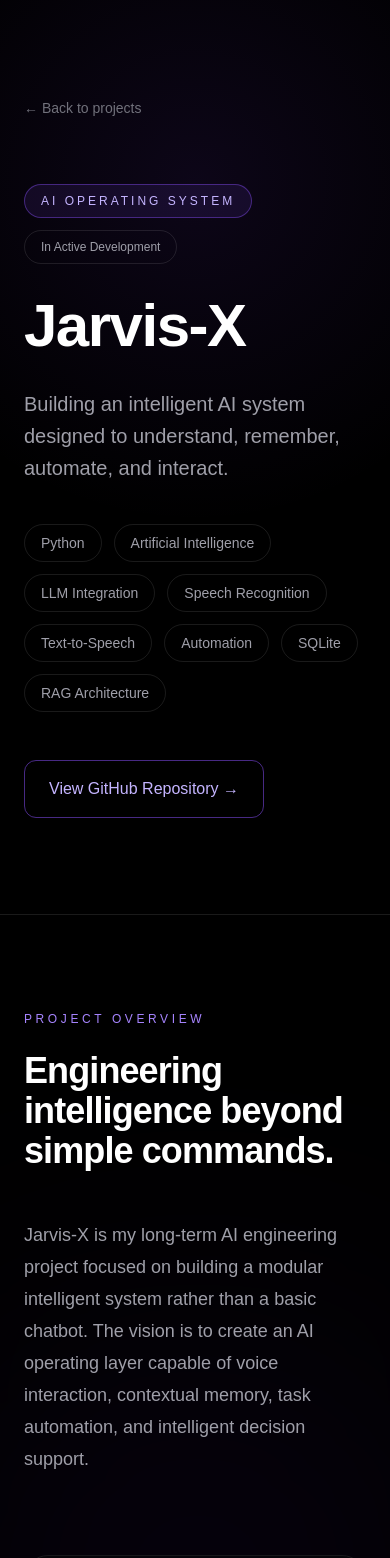
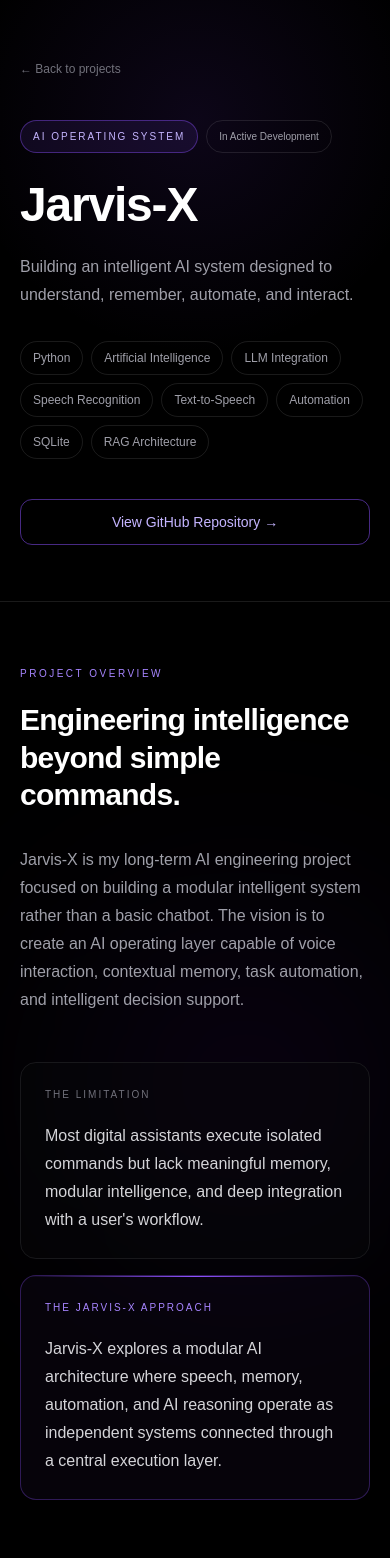
Before and after one commit to annukumarr/akp-portfolio, a Next.js app: page /projects/jarvis-x in a window 390 px wide. Shown: the top 1558 px of the page. Built offline with nearby package versions, Linux system fonts and the light colour scheme.

Commit message:
feat: finalize responsive layouts and accessibility improvements

```diff
--- a/components/ProjectDetails/ProjectHero/ProjectHero.tsx
+++ b/components/ProjectDetails/ProjectHero/ProjectHero.tsx
@@ -18,53 +18,53 @@ export default function ProjectHero({
   github,
 }: ProjectHeroProps) {
   return (
-    <section className="relative overflow-hidden border-b border-white/10 bg-black px-6 py-24 md:px-10 md:py-32">
+    <section className="relative overflow-hidden border-b border-white/10 bg-black px-5 py-14 sm:px-6 sm:py-20 md:px-10 md:py-32">
       <div className="absolute inset-0 bg-[radial-gradient(circle_at_50%_20%,rgba(124,58,237,0.10),transparent_45%)]" />
 
       <div className="relative mx-auto max-w-6xl">
         <Link
           href="/#projects"
-          className="inline-flex text-sm text-zinc-500 transition duration-300 hover:text-white"
+          className="inline-flex text-xs text-zinc-500 transition duration-300 hover:text-white sm:text-sm"
         >
           ← Back to projects
         </Link>
 
-        <div className="mt-16">
-          <div className="flex flex-wrap items-center gap-3">
-            <span className="rounded-full border border-violet-500/40 bg-violet-500/10 px-4 py-2 text-xs font-medium uppercase tracking-[0.25em] text-violet-300">
+        <div className="mt-10 sm:mt-14 md:mt-16">
+          <div className="flex flex-wrap items-center gap-2 sm:gap-3">
+            <span className="rounded-full border border-violet-500/40 bg-violet-500/10 px-3 py-2 text-[10px] font-medium uppercase tracking-[0.2em] text-violet-300 sm:px-4 sm:text-xs sm:tracking-[0.25em]">
               {category}
             </span>
 
-            <span className="rounded-full border border-white/10 px-4 py-2 text-xs text-zinc-400">
+            <span className="rounded-full border border-white/10 px-3 py-2 text-[10px] text-zinc-400 sm:px-4 sm:text-xs">
               {status}
             </span>
           </div>
 
-          <h1 className="mt-8 text-6xl font-semibold tracking-tight text-white md:text-7xl lg:text-8xl">
+          <h1 className="mt-7 text-5xl font-semibold tracking-tight text-white sm:mt-8 sm:text-6xl md:text-7xl lg:text-8xl">
             {title}
           </h1>
 
-          <p className="mt-8 max-w-3xl text-xl leading-8 text-zinc-400 md:text-2xl">
+          <p className="mt-6 max-w-3xl text-base leading-7 text-zinc-400 sm:mt-8 sm:text-xl sm:leading-8 md:text-2xl">
             {tagline}
           </p>
 
-          <div className="mt-10 flex flex-wrap gap-3">
+          <div className="mt-8 flex flex-wrap gap-2 sm:mt-10 sm:gap-3">
             {technologies.map((technology) => (
               <span
                 key={technology}
-                className="rounded-full border border-white/10 px-4 py-2 text-sm text-zinc-400"
+                className="rounded-full border border-white/10 px-3 py-2 text-xs text-zinc-400 sm:px-4 sm:text-sm"
               >
                 {technology}
               </span>
             ))}
           </div>
 
-          <div className="mt-12">
+          <div className="mt-10 sm:mt-12">
             <a
               href={github}
               target="_blank"
               rel="noreferrer"
-              className="inline-flex rounded-xl border border-violet-500/50 px-6 py-4 font-medium text-violet-300 transition duration-300 hover:border-violet-400 hover:bg-violet-500/10 hover:text-violet-200"
+              className="inline-flex w-full items-center justify-center rounded-xl border border-violet-500/50 px-5 py-3 text-sm font-medium text-violet-300 transition duration-300 hover:border-violet-400 hover:bg-violet-500/10 hover:text-violet-200 sm:w-auto sm:px-6 sm:py-4 sm:text-base"
             >
               View GitHub Repository →
             </a>
--- a/components/ProjectDetails/ProjectOverview/ProjectOverview.tsx
+++ b/components/ProjectDetails/ProjectOverview/ProjectOverview.tsx
@@ -19,46 +19,46 @@ export default function ProjectOverview({
 }: ProjectOverviewProps) {
   return (
     <section className="relative overflow-hidden border-b border-zinc-900">
-      <div className="pointer-events-none absolute right-0 top-1/2 h-96 w-96 -translate-y-1/2 rounded-full bg-violet-600/10 blur-[150px]" />
+      <div className="pointer-events-none absolute right-0 top-1/2 h-72 w-72 -translate-y-1/2 rounded-full bg-violet-600/10 blur-[120px] sm:h-96 sm:w-96 sm:blur-[150px]" />
 
-      <div className="relative mx-auto max-w-7xl px-6 py-24 md:py-32">
-        <div className="grid gap-12 lg:grid-cols-[0.8fr_1.2fr] lg:gap-20">
+      <div className="relative mx-auto max-w-7xl px-5 py-16 sm:px-6 sm:py-20 md:py-32">
+        <div className="grid gap-8 sm:gap-10 lg:grid-cols-[0.8fr_1.2fr] lg:gap-20">
           <div>
-            <p className="text-xs font-medium uppercase tracking-[0.3em] text-violet-400">
+            <p className="text-[10px] font-medium uppercase tracking-[0.25em] text-violet-400 sm:text-xs sm:tracking-[0.3em]">
               {label}
             </p>
 
-            <h2 className="mt-6 text-4xl font-semibold tracking-tight text-white md:text-6xl">
+            <h2 className="mt-5 text-3xl font-semibold leading-tight tracking-tight text-white sm:mt-6 sm:text-4xl md:text-6xl">
               {heading}
             </h2>
           </div>
 
           <div className="flex items-end">
-            <p className="max-w-2xl text-lg leading-8 text-zinc-400">
+            <p className="max-w-2xl text-base leading-7 text-zinc-400 sm:text-lg sm:leading-8">
               {description}
             </p>
           </div>
         </div>
 
-        <div className="mt-20 grid gap-6 md:grid-cols-2">
-          <article className="rounded-3xl border border-zinc-900 bg-zinc-950/40 p-8 md:p-10">
-            <p className="text-xs font-medium uppercase tracking-[0.25em] text-zinc-500">
+        <div className="mt-12 grid gap-4 sm:mt-16 sm:gap-6 md:mt-20 md:grid-cols-2">
+          <article className="rounded-2xl border border-zinc-900 bg-zinc-950/40 p-6 sm:rounded-3xl sm:p-8 md:p-10">
+            <p className="text-[10px] font-medium uppercase tracking-[0.2em] text-zinc-500 sm:text-xs sm:tracking-[0.25em]">
               {problemTitle}
             </p>
 
-            <p className="mt-6 text-lg leading-8 text-zinc-300">
+            <p className="mt-5 text-base leading-7 text-zinc-300 sm:mt-6 sm:text-lg sm:leading-8">
               {problem}
             </p>
           </article>
 
-          <article className="relative overflow-hidden rounded-3xl border border-violet-500/30 bg-violet-500/[0.04] p-8 md:p-10">
+          <article className="relative overflow-hidden rounded-2xl border border-violet-500/30 bg-violet-500/[0.04] p-6 sm:rounded-3xl sm:p-8 md:p-10">
             <div className="absolute inset-x-0 top-0 h-px bg-gradient-to-r from-transparent via-violet-500 to-transparent" />
 
-            <p className="text-xs font-medium uppercase tracking-[0.25em] text-violet-400">
+            <p className="text-[10px] font-medium uppercase tracking-[0.2em] text-violet-400 sm:text-xs sm:tracking-[0.25em]">
               {solutionTitle}
             </p>
 
-            <p className="mt-6 text-lg leading-8 text-zinc-300">
+            <p className="mt-5 text-base leading-7 text-zinc-300 sm:mt-6 sm:text-lg sm:leading-8">
               {solution}
             </p>
           </article>
```
